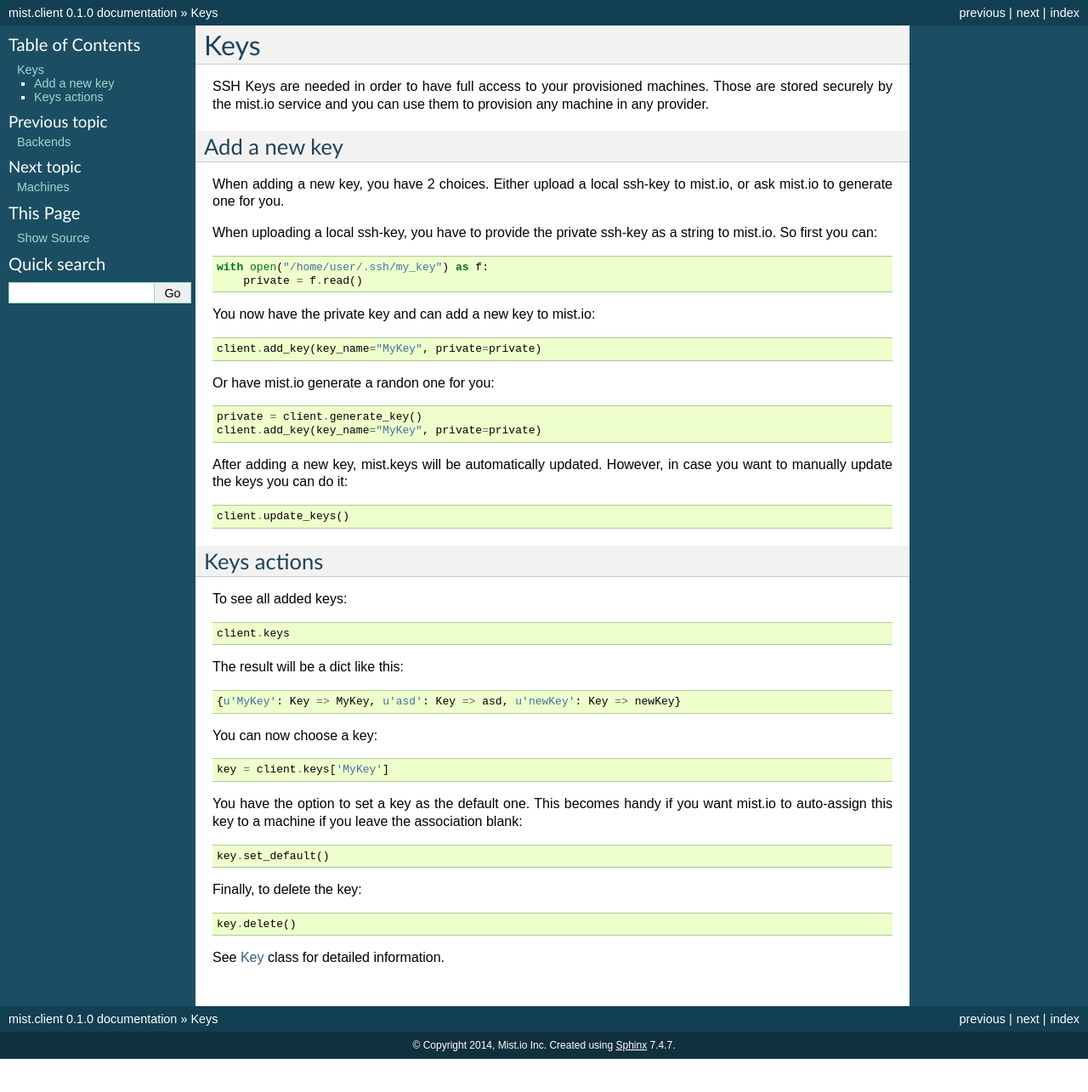
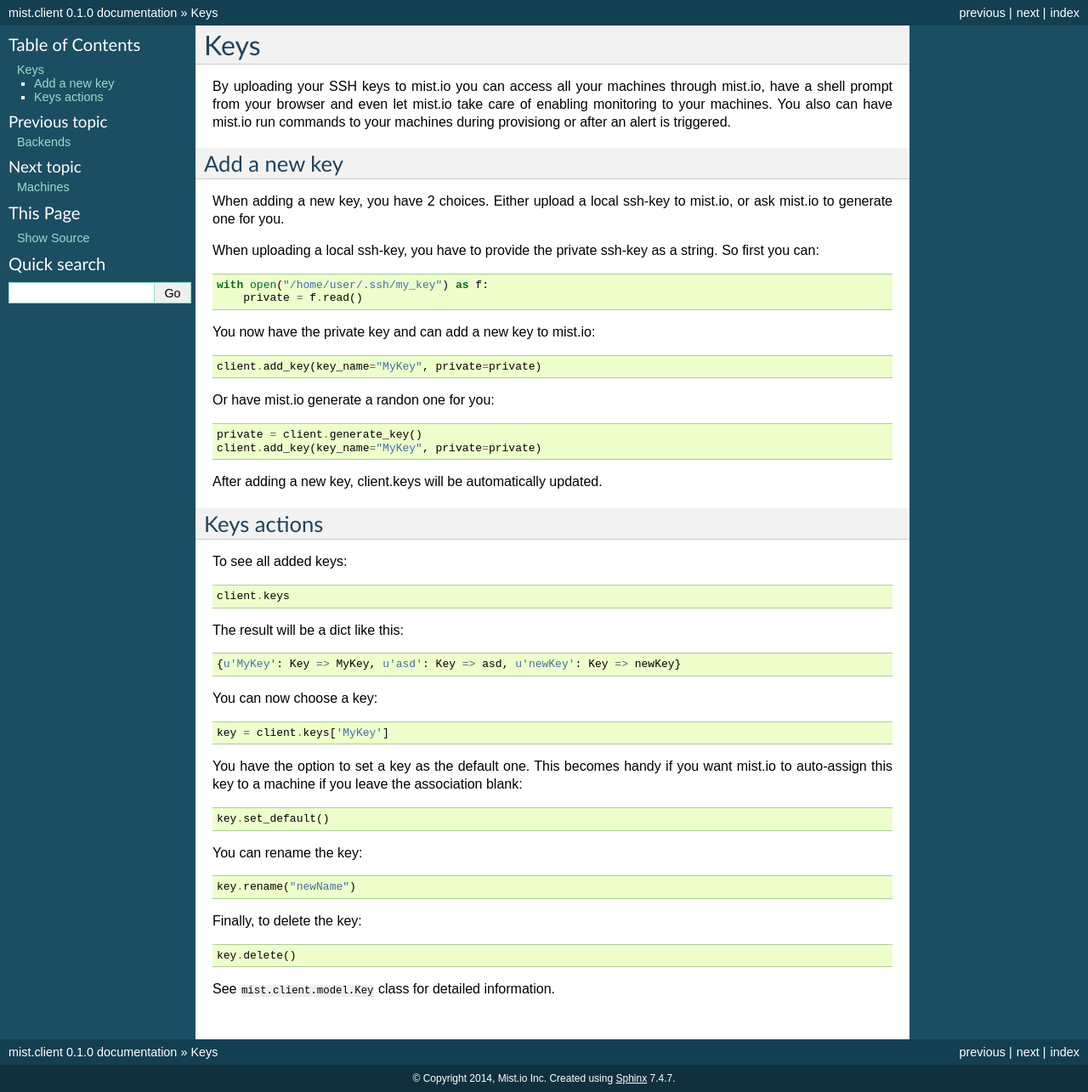
Before and after one commit to mistio/mist.client, a Sphinx documentation site: the page built from docs/source/client/keys.rst, in a window 1280 px wide. Shown: the whole page at 85% size. Built offline with Sphinx 7.4.7, drawn with Linux system fonts in a browser that asks for light colours; before the commit the page ends 1246 px from its top, so only the background shows below that.

Commit message:
Update mist.client Python interface documentation

```diff
--- a/docs/source/client/installation.rst
+++ b/docs/source/client/installation.rst
@@ -12,10 +12,9 @@
 Clone from Github
 =================
 
-mist.client is an opensource project and can be found here on its github page here: https://github.com/mistio/mist.client ::
+mist.client is an opensource project and can be found here on its github page: https://github.com/mistio/mist.client ::
 
     git clone https://github.com/mistio/mist.client
-
 
 
 Install mist.client::
--- a/docs/source/client/keys.rst
+++ b/docs/source/client/keys.rst
@@ -1,15 +1,16 @@
 Keys
 ****
 
-SSH Keys are needed in order to have full access to your provisioned machines. Those are stored securely by the mist.io
-service and you can use them to provision any machine in any provider.
+By uploading your SSH keys to mist.io you can access all your machines through mist.io, have a shell prompt from your browser
+and even let mist.io take care of enabling monitoring to your machines. You also can have mist.io run commands to your machines
+during provisiong or after an alert is triggered.
 
 Add a new key
 =============
 When adding a new key, you have 2 choices. Either upload a local ssh-key to mist.io, or ask mist.io to generate one
 for you.
 
-When uploading a local ssh-key, you have to provide the private ssh-key as a string to mist.io. So first you can::
+When uploading a local ssh-key, you have to provide the private ssh-key as a string. So first you can::
 
     with open("/home/user/.ssh/my_key") as f:
         private = f.read()
@@ -23,11 +24,7 @@
     private = client.generate_key()
     client.add_key(key_name="MyKey", private=private)
 
-After adding a new key, mist.keys will be automatically updated. However, in case you want to manually update the keys
-you can do it::
-
-    client.update_keys()
-
+After adding a new key, client.keys will be automatically updated.
 
 Keys actions
 ============
@@ -48,10 +45,13 @@
 
     key.set_default()
 
+You can rename the key::
+
+    key.rename("newName")
+
+
 Finally, to delete the key::
 
     key.delete()
 
-See `Key`_ class for detailed information.
-
-.. _Key: mist.client.html#mist.client.model.Key
+See ``mist.client.model.Key`` class for detailed information.
```
Also changed, not shown: docs/source/client/backends.rst (+11 -12 lines), docs/source/client/machines.rst (+8 -10 lines), docs/source/client/monitoring.rst (+6 -8 lines), docs/source/index.rst (+7 -8 lines).
